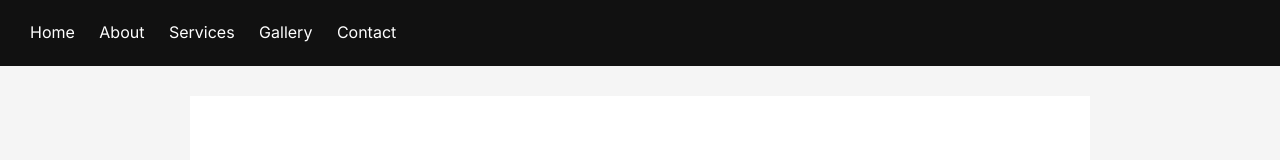
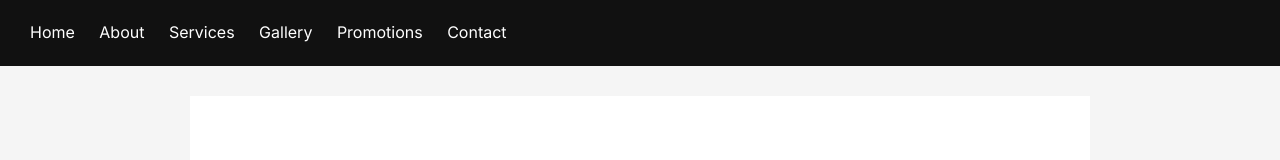
Before and after one commit to Kyranjones12/kyranjones12.github.io, a plain HTML site: page template.html in a window 1280 px wide. Shown: the top 160 px of the page. Drawn offline with Linux system fonts and the light colour scheme.

Commit message:
Add Promotions link to navigation menu

```diff
--- a/template.html
+++ b/template.html
@@ -21,6 +21,7 @@
             <a href="pages/about.html">About</a>
             <a href="service.html">Services</a>
             <a href="gallery.html">Gallery</a>
+            <a href="marketing/index.html">Promotions</a>
             <a href="contact.html">Contact</a>
         </nav>
     </header>
```
